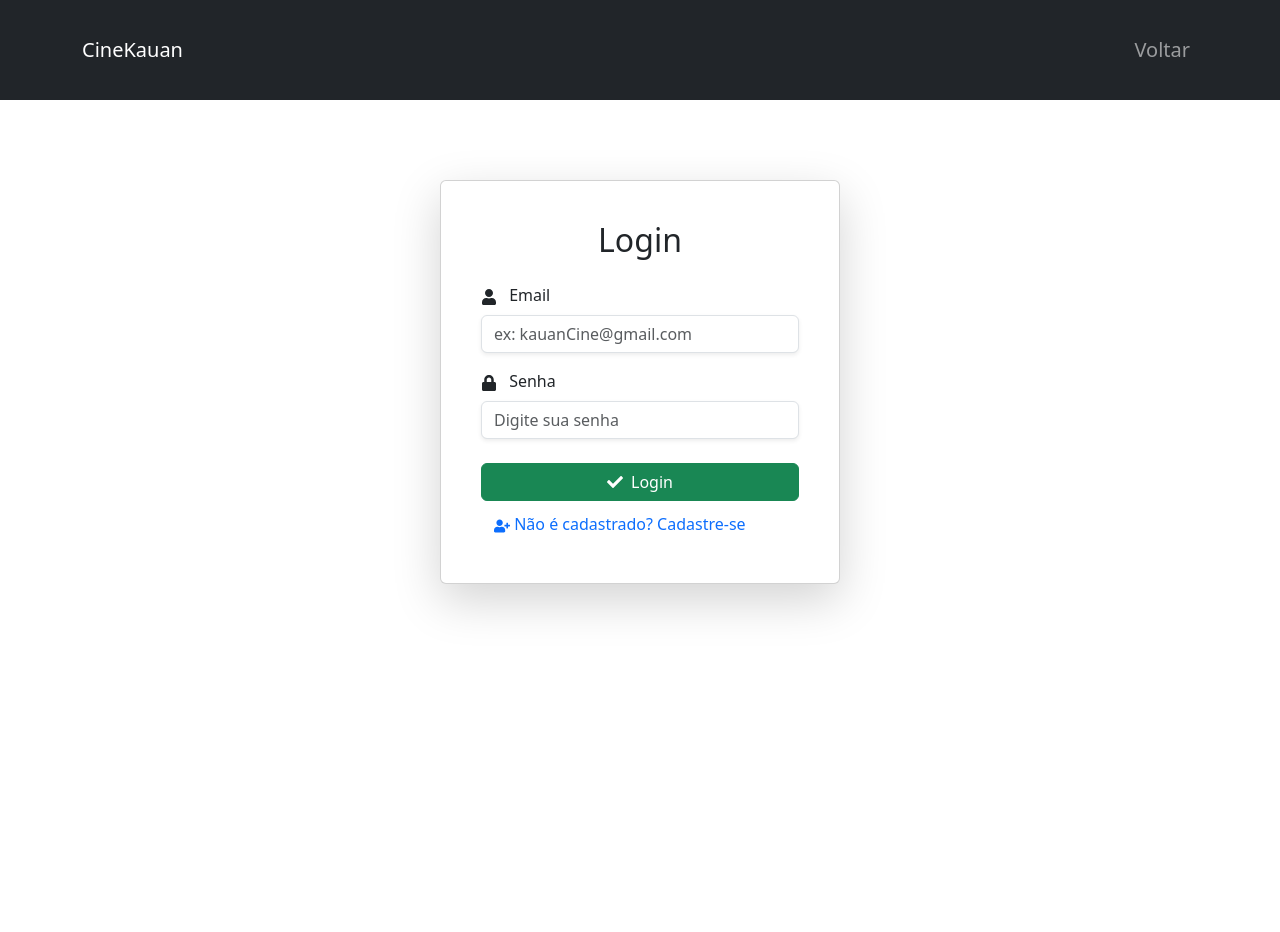
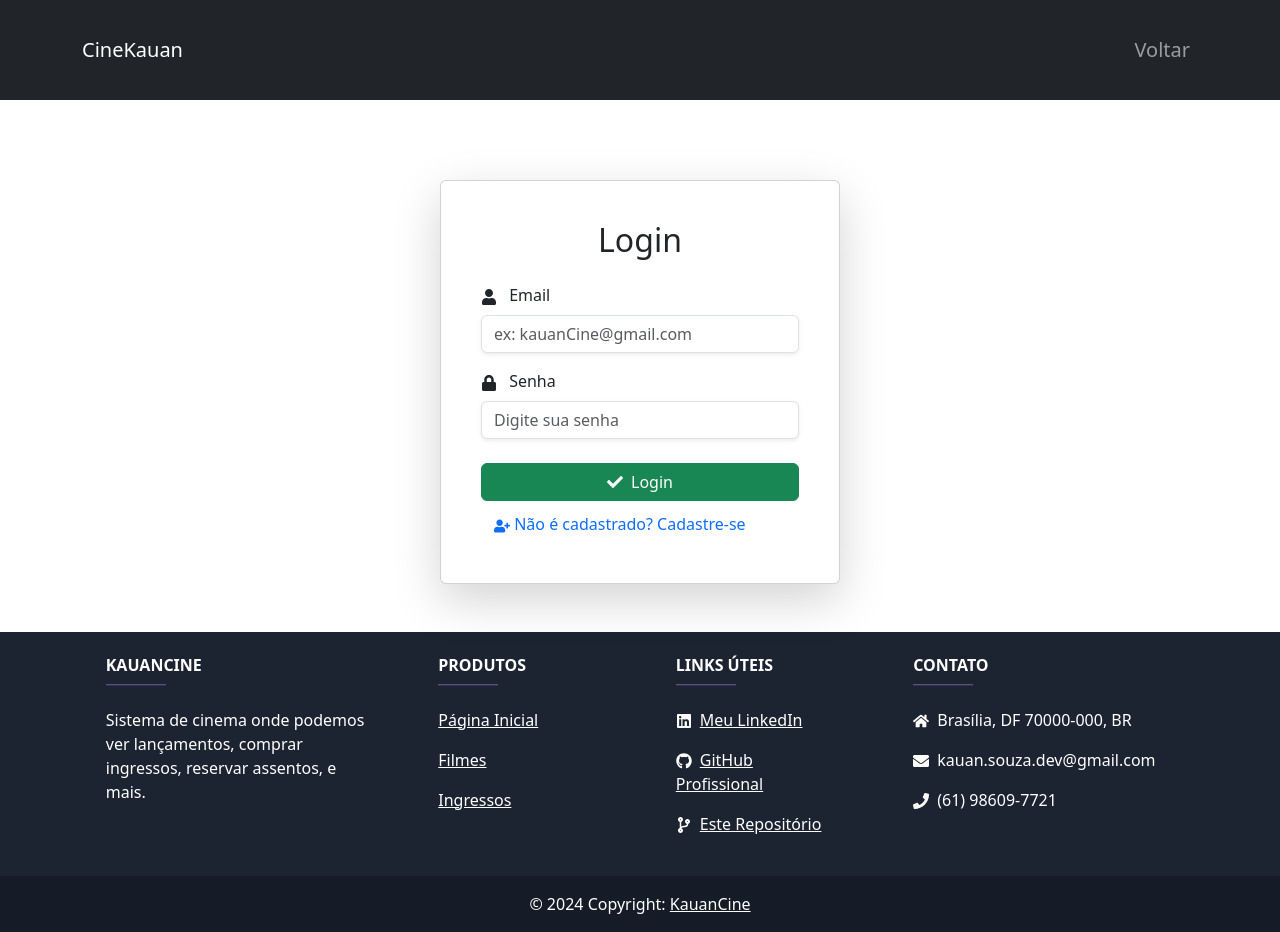
Before and after one commit to Dev-Souza/kauanCine, a Next.js app: page /users/login in a window 1280 px wide. Before the commit the page ends 800 px from the top, so only its background shows below. Built offline with nearby package versions, Linux system fonts and the light colour scheme.

Commit message:
feat: Adicionando footer no login.

```diff
--- a/src/app/users/login/page.js
+++ b/src/app/users/login/page.js
@@ -1,5 +1,6 @@
 'use client';
 
+import Footer from '@/app/components/Footer';
 import NavBarPadrao from '@/app/components/NavBarPadrao';
 import { Formik } from 'formik';
 import Link from 'next/link';
@@ -94,6 +95,7 @@ export default function Page() {
                     </Card.Body>
                 </Card>
             </Container>
+            <Footer></Footer>
         </>
     );
 }
```
